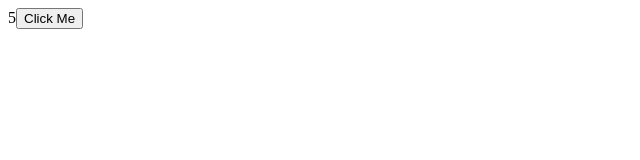
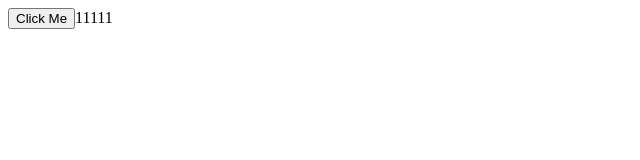
Before and after one commit to YashPatel50/react-training-app, a React (Vite) app: page / in a window 1280 px wide. Shown: the top 160 px of the page, without its empty margins (0-640 px from the left). Built offline with nearby package versions, Linux system fonts and the light colour scheme.

Commit message:
Testing nested components

```diff
--- a/src/App.tsx
+++ b/src/App.tsx
@@ -11,16 +11,30 @@ function App() {
   //const [showAlert, setShowAlert] = useState(false);
 
   //Testing state objects
+  // const [drink, setDrink] = useState({
+  //   title: "Americano",
+  //   price: 5,
+  // });
 
-  const [drink, setDrink] = useState({
-    title: "Americano",
-    price: 5,
+  // const handleClick = () => {
+  //   setDrink({
+  //     ...drink,
+  //     price: 6,
+  //   });
+
+  //Testing nested state objects
+  const [customer, setCustomer] = useState({
+    name: "Americano",
+    address: {
+      city: "Boston",
+      zipcode: 11111,
+    },
   });
 
   const handleClick = () => {
-    setDrink({
-      title: drink.title,
-      price: 6,
+    setCustomer({
+      ...customer,
+      address: { ...customer.address, zipcode: 99999 },
     });
   };
 
@@ -71,8 +85,8 @@ function App() {
     // </div>
 
     <div>
-      {drink.price}
       <button onClick={handleClick}>Click Me</button>
+      {customer.address.zipcode}
     </div>
   );
 }
```
